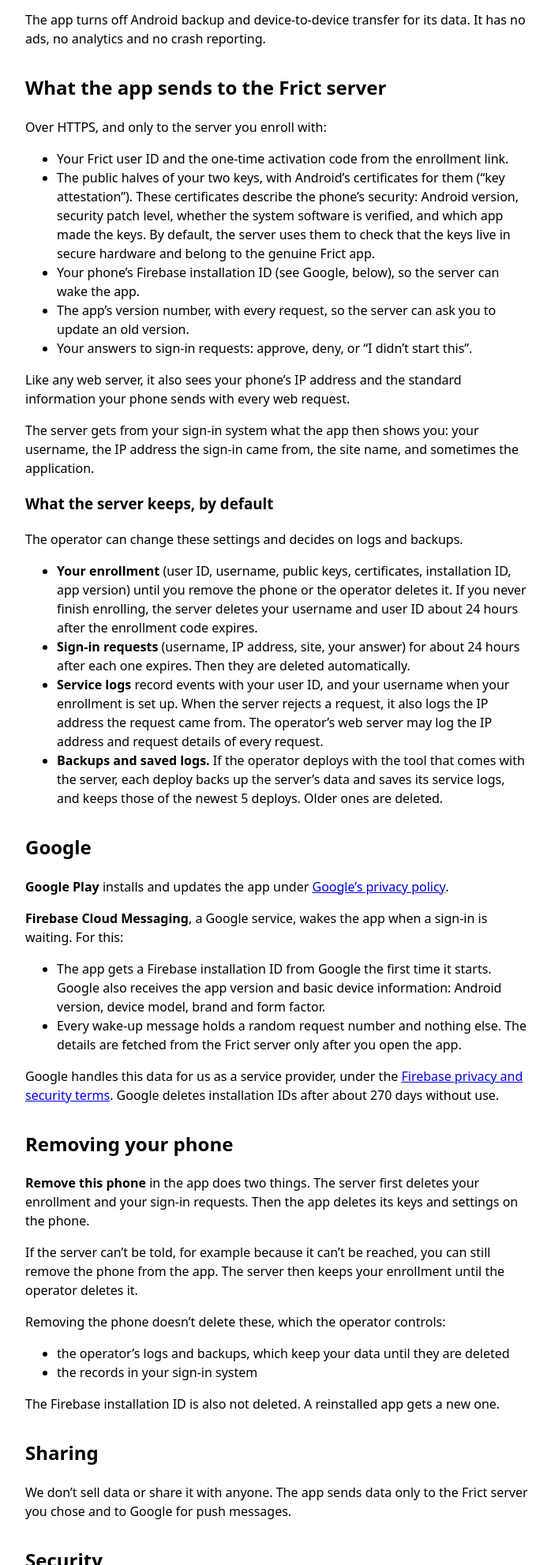
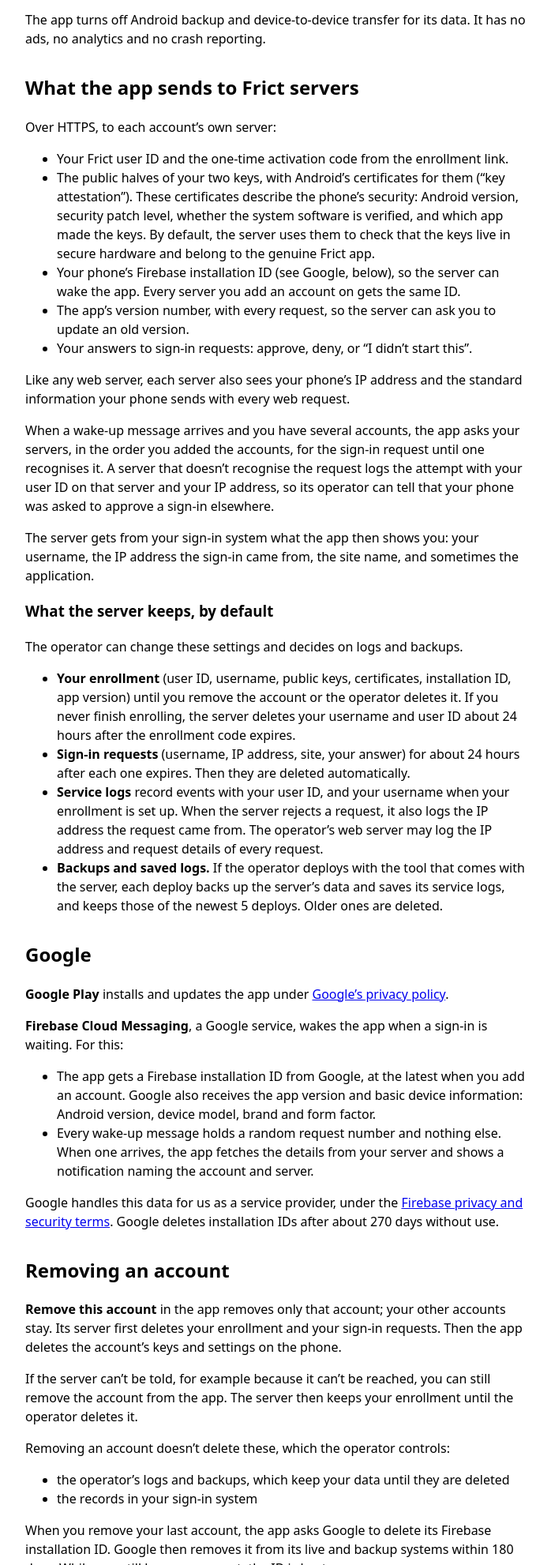
Before and after one commit to frict-auth/frict.app, a plain HTML site: page privacy/index.html in a window 1280 px wide. Shown: the part 818-2800 px from the top of the page at 79% size, without its empty margins (288-986 px from the left). Drawn offline with Linux system fonts and the light colour scheme.

Commit message:
Match the policy to frict-android e9e2ad6: several accounts
The app holds accounts on several servers, sends them all the same
installation ID, asks them in turn for a pushed request, removes one
account at a time, and deletes the installation ID with the last one.

Co-Authored-By: Claude Opus 5.5 <noreply@anthropic.com>

Co-authored-by: omnigent <noreply@omnigent.ai>

```diff
--- a/privacy/index.html
+++ b/privacy/index.html
@@ -15,34 +15,35 @@ h2 { margin-top: 2rem; }
 <p>This privacy policy covers the Frict app for Android (<code>app.frict.android</code>), published by Geoffrey Freeman (“we”).</p>
 
 <h2>How Frict works</h2>
-<p>Frict approves sign-ins. The app on your phone pairs with a <strong>Frict server</strong>. That server is run by whoever manages your sign-in system, such as your employer, your school or someone in your household. We call them <strong>the operator</strong>. Frict’s server software is open source, and anyone can run it.</p>
-<p>The operator, not us, runs the server and controls what it stores. <strong>We don’t run any server that receives your data.</strong> Your questions about the server’s data go to your operator.</p>
+<p>Frict approves sign-ins. The app on your phone holds one or more <strong>accounts</strong>, each paired with a <strong>Frict server</strong>. Each server is run by whoever manages your sign-in system, such as your employer, your school or someone in your household. We call them <strong>the operator</strong>. Frict’s server software is open source, and anyone can run it.</p>
+<p>The operator, not us, runs the server and controls what it stores. Your accounts can be on servers run by different operators. <strong>We don’t run any server that receives your data.</strong> Your questions about a server’s data go to its operator.</p>
 
 <h2>What stays on your phone</h2>
 <ul>
-<li><strong>Sign-in keys.</strong> The app creates two keys in Android’s secure key storage. The private halves never leave the phone.</li>
-<li><strong>Account settings.</strong> The server’s address, your Frict user ID, and whether approving accepts only your fingerprint or another strong biometric (such as face unlock on some phones), or also your screen lock.</li>
+<li><strong>Sign-in keys.</strong> For each account, the app creates two keys in Android’s secure key storage. The private halves never leave the phone.</li>
+<li><strong>Account settings.</strong> For each account: the server’s address, your Frict user ID, and whether approving accepts only your fingerprint or another strong biometric (such as face unlock on some phones), or also your screen lock.</li>
 <li><strong>Camera.</strong> If you scan the enrollment QR code, the app reads camera frames in memory to find the code. It does not save or send images. You can paste the link instead.</li>
 <li><strong>Biometrics and screen lock.</strong> Android checks your fingerprint or another strong biometric (such as face unlock on some phones), or your screen lock. The app only learns whether the check passed.</li>
 </ul>
 <p>The app turns off Android backup and device-to-device transfer for its data. It has no ads, no analytics and no crash reporting.</p>
 
-<h2>What the app sends to the Frict server</h2>
-<p>Over HTTPS, and only to the server you enroll with:</p>
+<h2>What the app sends to Frict servers</h2>
+<p>Over HTTPS, to each account’s own server:</p>
 <ul>
 <li>Your Frict user ID and the one-time activation code from the enrollment link.</li>
 <li>The public halves of your two keys, with Android’s certificates for them (“key attestation”). These certificates describe the phone’s security: Android version, security patch level, whether the system software is verified, and which app made the keys. By default, the server uses them to check that the keys live in secure hardware and belong to the genuine Frict app.</li>
-<li>Your phone’s Firebase installation ID (see Google, below), so the server can wake the app.</li>
+<li>Your phone’s Firebase installation ID (see Google, below), so the server can wake the app. Every server you add an account on gets the same ID.</li>
 <li>The app’s version number, with every request, so the server can ask you to update an old version.</li>
 <li>Your answers to sign-in requests: approve, deny, or “I didn’t start this”.</li>
 </ul>
-<p>Like any web server, it also sees your phone’s IP address and the standard information your phone sends with every web request.</p>
+<p>Like any web server, each server also sees your phone’s IP address and the standard information your phone sends with every web request.</p>
+<p>When a wake-up message arrives and you have several accounts, the app asks your servers, in the order you added the accounts, for the sign-in request until one recognises it. A server that doesn’t recognise the request logs the attempt with your user ID on that server and your IP address, so its operator can tell that your phone was asked to approve a sign-in elsewhere.</p>
 <p>The server gets from your sign-in system what the app then shows you: your username, the IP address the sign-in came from, the site name, and sometimes the application.</p>
 
 <h3>What the server keeps, by default</h3>
 <p>The operator can change these settings and decides on logs and backups.</p>
 <ul>
-<li><strong>Your enrollment</strong> (user ID, username, public keys, certificates, installation ID, app version) until you remove the phone or the operator deletes it. If you never finish enrolling, the server deletes your username and user ID about 24 hours after the enrollment code expires.</li>
+<li><strong>Your enrollment</strong> (user ID, username, public keys, certificates, installation ID, app version) until you remove the account or the operator deletes it. If you never finish enrolling, the server deletes your username and user ID about 24 hours after the enrollment code expires.</li>
 <li><strong>Sign-in requests</strong> (username, IP address, site, your answer) for about 24 hours after each one expires. Then they are deleted automatically.</li>
 <li><strong>Service logs</strong> record events with your user ID, and your username when your enrollment is set up. When the server rejects a request, it also logs the IP address the request came from. The operator’s web server may log the IP address and request details of every request.</li>
 <li><strong>Backups and saved logs.</strong> If the operator deploys with the tool that comes with the server, each deploy backs up the server’s data and saves its service logs, and keeps those of the newest 5 deploys. Older ones are deleted.</li>
@@ -52,23 +53,23 @@ h2 { margin-top: 2rem; }
 <p><strong>Google Play</strong> installs and updates the app under <a href="https://policies.google.com/privacy">Google’s privacy policy</a>.</p>
 <p><strong>Firebase Cloud Messaging</strong>, a Google service, wakes the app when a sign-in is waiting. For this:</p>
 <ul>
-<li>The app gets a Firebase installation ID from Google the first time it starts. Google also receives the app version and basic device information: Android version, device model, brand and form factor.</li>
-<li>Every wake-up message holds a random request number and nothing else. The details are fetched from the Frict server only after you open the app.</li>
+<li>The app gets a Firebase installation ID from Google, at the latest when you add an account. Google also receives the app version and basic device information: Android version, device model, brand and form factor.</li>
+<li>Every wake-up message holds a random request number and nothing else. When one arrives, the app fetches the details from your server and shows a notification naming the account and server.</li>
 </ul>
 <p>Google handles this data for us as a service provider, under the <a href="https://firebase.google.com/support/privacy">Firebase privacy and security terms</a>. Google deletes installation IDs after about 270 days without use.</p>
 
-<h2>Removing your phone</h2>
-<p><strong>Remove this phone</strong> in the app does two things. The server first deletes your enrollment and your sign-in requests. Then the app deletes its keys and settings on the phone.</p>
-<p>If the server can’t be told, for example because it can’t be reached, you can still remove the phone from the app. The server then keeps your enrollment until the operator deletes it.</p>
-<p>Removing the phone doesn’t delete these, which the operator controls:</p>
+<h2>Removing an account</h2>
+<p><strong>Remove this account</strong> in the app removes only that account; your other accounts stay. Its server first deletes your enrollment and your sign-in requests. Then the app deletes the account’s keys and settings on the phone.</p>
+<p>If the server can’t be told, for example because it can’t be reached, you can still remove the account from the app. The server then keeps your enrollment until the operator deletes it.</p>
+<p>Removing an account doesn’t delete these, which the operator controls:</p>
 <ul>
 <li>the operator’s logs and backups, which keep your data until they are deleted</li>
 <li>the records in your sign-in system</li>
 </ul>
-<p>The Firebase installation ID is also not deleted. A reinstalled app gets a new one.</p>
+<p>When you remove your last account, the app asks Google to delete its Firebase installation ID. Google then removes it from its live and backup systems within 180 days. While you still have an account, the ID is kept.</p>
 
 <h2>Sharing</h2>
-<p>We don’t sell data or share it with anyone. The app sends data only to the Frict server you chose and to Google for push messages.</p>
+<p>We don’t sell data or share it with anyone. The app sends data only to the Frict servers you added accounts on and to Google for push messages.</p>
 
 <h2>Security</h2>
 <ul>
```
